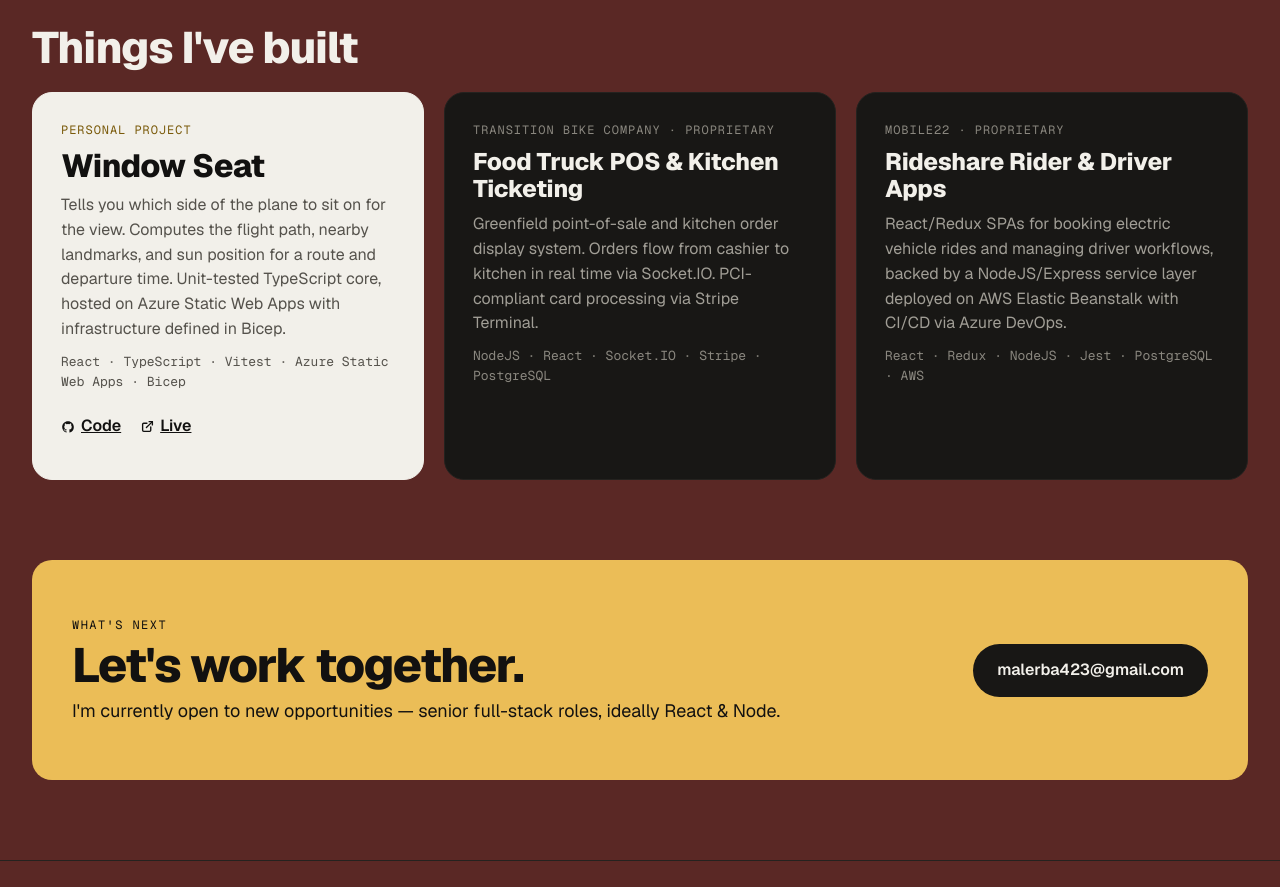
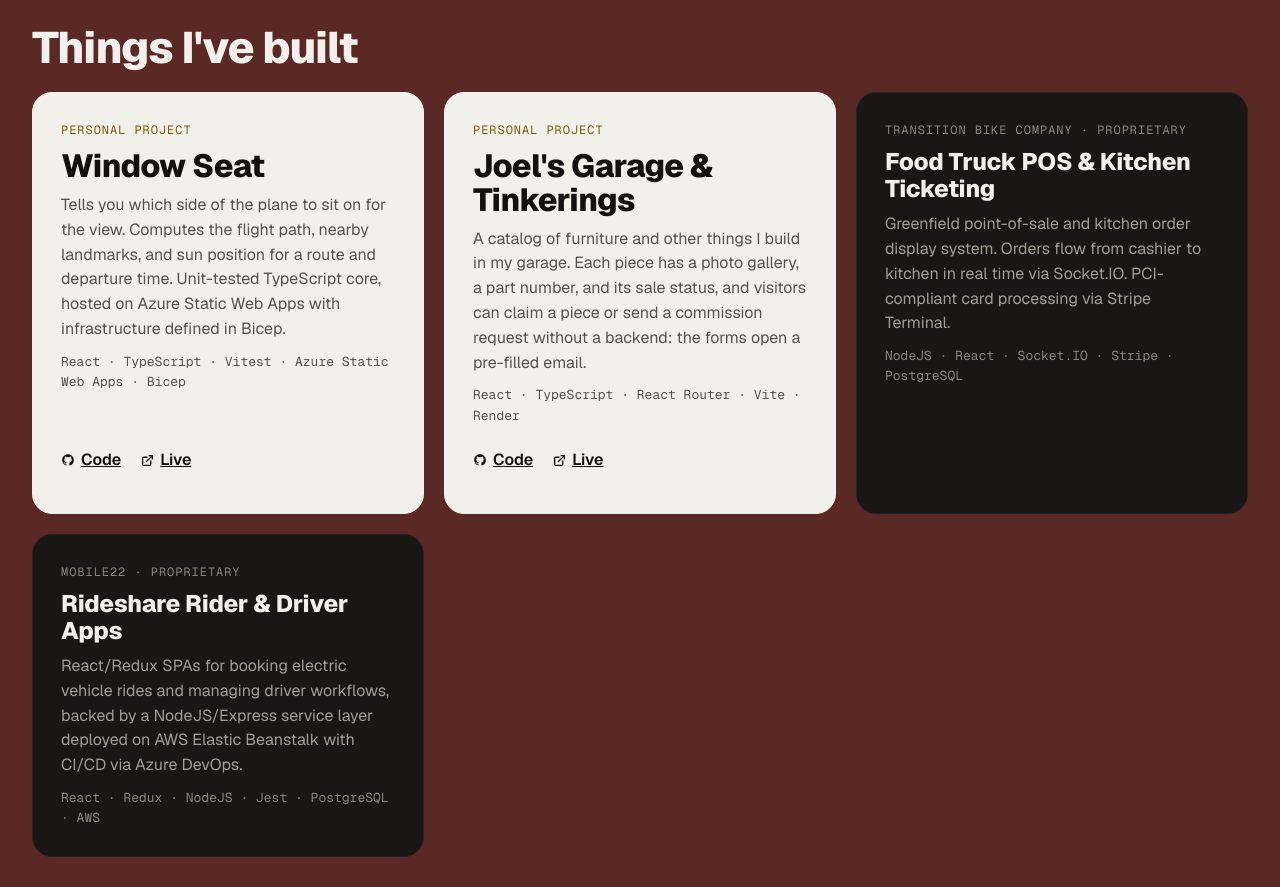
Before and after one commit to malerba423/jmalerba-portfolio, a React (Vite) app: page / in a window 1280 px wide. Shown: the part 1820-2707 px from the top of the page. Built offline with nearby package versions, Linux system fonts and the light colour scheme; the HTML template or start-up script is replaced by a standard one.

Commit message:
add my garage/art projects site as a project

```diff
--- a/src/data.ts
+++ b/src/data.ts
@@ -193,6 +193,15 @@ export const projects: Project[] = [
     proprietary: false,
   },
   {
+    title: "Joel's Garage & Tinkerings",
+    context: 'Personal project',
+    description: 'A catalog of furniture and other things I build in my garage. Each piece has a photo gallery, a part number, and its sale status, and visitors can claim a piece or send a commission request without a backend: the forms open a pre-filled email.',
+    tech: ['React', 'TypeScript', 'React Router', 'Vite', 'Render'],
+    github: 'https://github.com/malerba423/joels-garage-and-tinkerings',
+    live: 'https://jmalerba.dev/projects/garage',
+    proprietary: false,
+  },
+  {
     title: 'Food Truck POS & Kitchen Ticketing',
     context: 'Transition Bike Company',
     description: 'Greenfield point-of-sale and kitchen order display system. Orders flow from cashier to kitchen in real time via Socket.IO. PCI-compliant card processing via Stripe Terminal.',
```
Also changed, not shown: render.yaml (+7 -0 lines).
